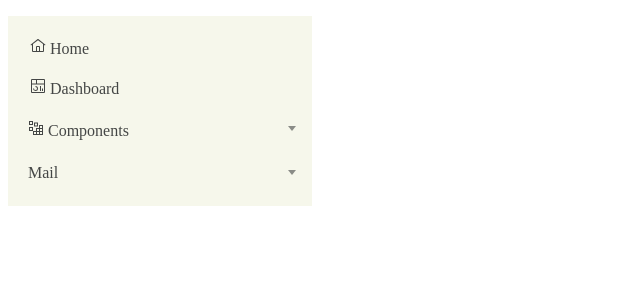
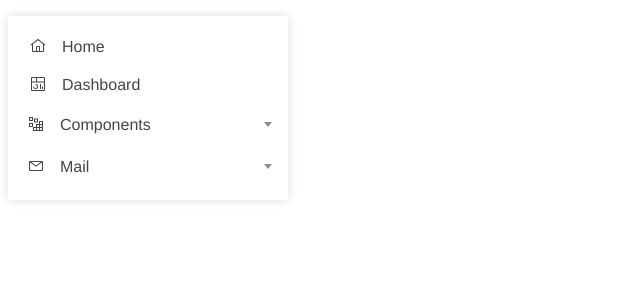
Before and after one commit to boussadjra/vue3-router-tree, a Vue app: page /buttons in a window 1280 px wide. Shown: the top 300 px of the page, without its empty margins (0-640 px from the left). Built offline with nearby package versions, Linux system fonts and the light colour scheme.

Commit message:
add icons to elements

```diff
--- a/src/App.vue
+++ b/src/App.vue
@@ -19,6 +19,7 @@ import {
 import CarbonHome from "./components/icons/CarbonHome.vue";
 import CarbonDashboard from "./components/icons/CarbonDashboard.vue";
 import CarbonComponents from "./components/icons/CarbonComponents.vue";
+import CarbonMail from "./components/icons/CarbonMail.vue";
 
 import VueRouterTree from "./components/VueRouterTree/index";
 export default defineComponent({
@@ -100,17 +101,21 @@ export default defineComponent({
         CarbonComponents,
         CarbonDashboard,
         CarbonHome,
+        CarbonMail
     },
 });
 </script>
 
 <style lang="scss">
-#demo {
+.demo {
     font-family: Avenir, Helvetica, Arial, sans-serif;
     -webkit-font-smoothing: antialiased;
     -moz-osx-font-smoothing: grayscale;
     // text-align: center;
     color: #2c3e50;
+    box-shadow: 0 0 10px #ddd;
+    width: min-content;
+    min-width: 280px;
 }
 
 #nav {
--- a/src/components/VueRouterTree/index.ts
+++ b/src/components/VueRouterTree/index.ts
@@ -51,9 +51,7 @@ export default defineComponent({
 		if (found) {
 			this.expandItem(found)
 		}
-		console.log('--------------------')
-		console.log(this.$slots)
-		console.log('--------------------')
+
 	},
 	methods: {
 		addId(items: Array<TreeNode | RouteRecordRaw>): any {
@@ -108,12 +106,11 @@ export default defineComponent({
 						{ class: 'vrt-tree' },
 						this.renderTree(item.children)) : '')])
 			} else {
-				return h('li', { class: 'vrt-tree__item' }, item.component ? h(RouterLink, { to: item.path }, item.name) : h('div', {},
-					slotContent))
+				return h('li', { class: 'vrt-tree__item' }, item.component ? h(RouterLink, { to: item.path }, item.name) :slotContent)
 			}
 		},
 	},
 	render(): VNode {
-		return h(h('ul', { class: 'vrt-tree' }), this.renderTree(this.menuItems || []));
+		return h(h('ul', { class: 'vrt-tree vrt-tree__wrapper' }), this.renderTree(this.menuItems || []));
 	},
 });
--- a/src/components/VueRouterTree/style.scss
+++ b/src/components/VueRouterTree/style.scss
@@ -1,5 +1,5 @@
 .vrt-tree {
-    background-color: #F6F7EB;
+    // background-color: #F6F7EB;
     color: #444645;
     list-style: none;
     padding: 12px;
@@ -9,6 +9,8 @@
         padding: 10px;
         position: relative;
         cursor: pointer;
+        display: grid;
+        grid-template-columns: 32px auto;
         &:hover {
             background-color: #e1e1e1;
             border-radius: 4px;
--- /dev/null
+++ b/src/components/icons/CarbonMail.vue
@@ -0,0 +1,11 @@
+<template>
+<svg focusable="false" width="1em" height="1em" viewBox="0 0 32 32">
+    <path d="M28 6H4a2 2 0 0 0-2 2v16a2 2 0 0 0 2 2h24a2 2 0 0 0 2-2V8a2 2 0 0 0-2-2zm-2.2 2L16 14.78L6.2 8zM4 24V8.91l11.43 7.91a1 1 0 0 0 1.14 0L28 8.91V24z" fill="currentColor" />
+</svg>
+</template>
+
+<script>
+export default {
+    name: "CarbonMail",
+};
+</script>
```
